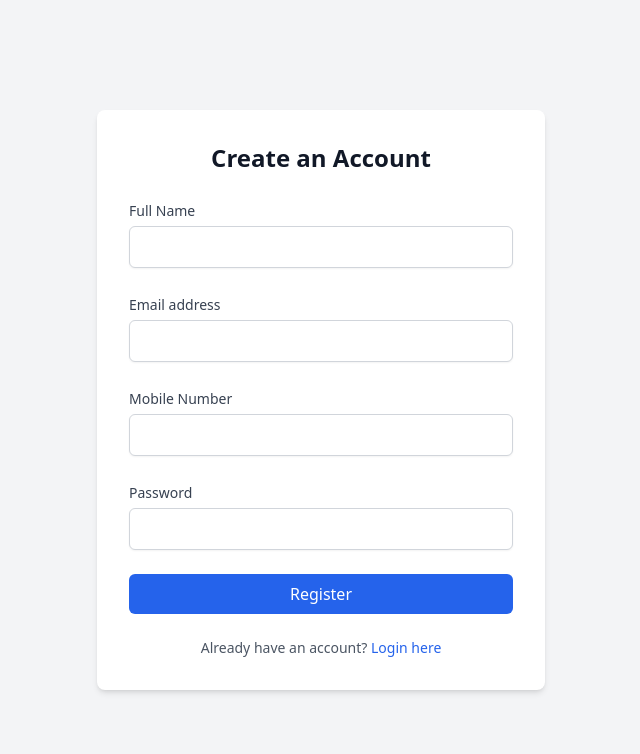
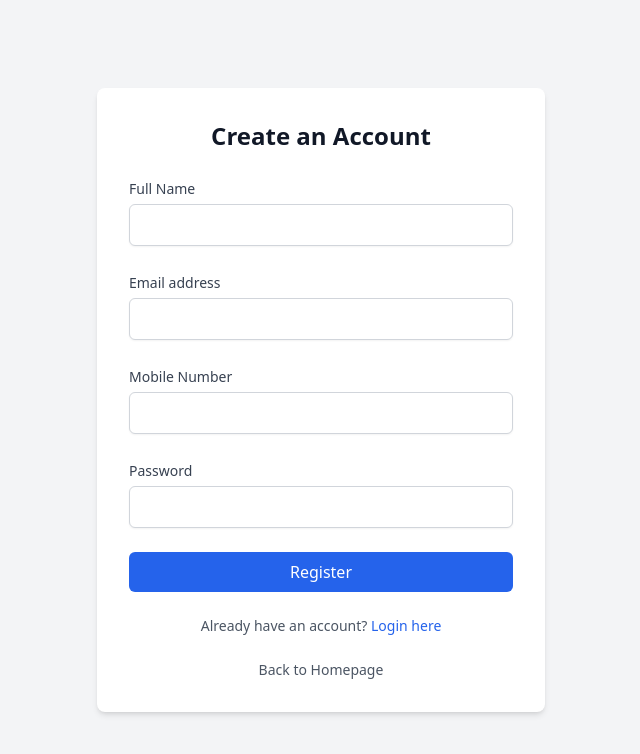
Before and after one commit to netrasarma/pvcpro, a Flask app: page /register in a window 1280 px wide. Shown: the top 754 px of the page, without its empty margins (319-959 px from the left). Run offline with Flask 3, Linux system fonts and the light colour scheme; some libraries are stand-ins or nearby versions.

Commit message:
Update register.html

```diff
--- a/templates/register.html
+++ b/templates/register.html
@@ -37,6 +37,7 @@
         <p class="text-sm text-center text-gray-600">
             Already have an account? <a href="/login" class="font-medium text-blue-600 hover:text-blue-500">Login here</a>
         </p>
+        <a href="/" class="text-sm text-center text-gray-600 hover:underline mt-4 block">Back to Homepage</a>
     </div>
 </body>
 </html>
```
